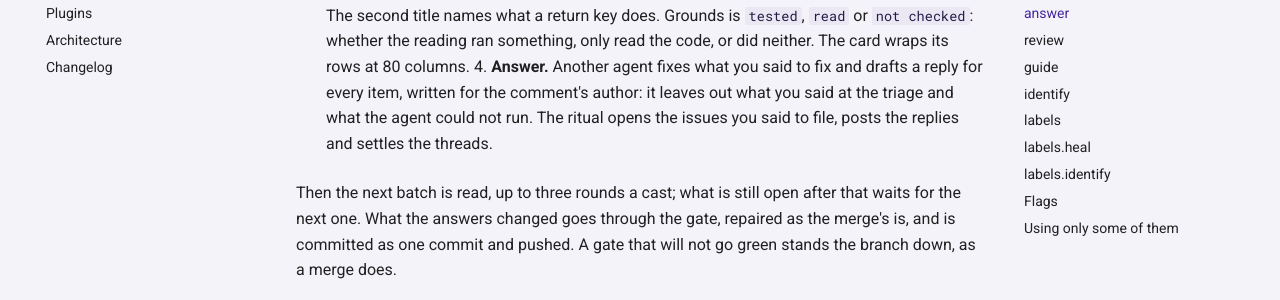
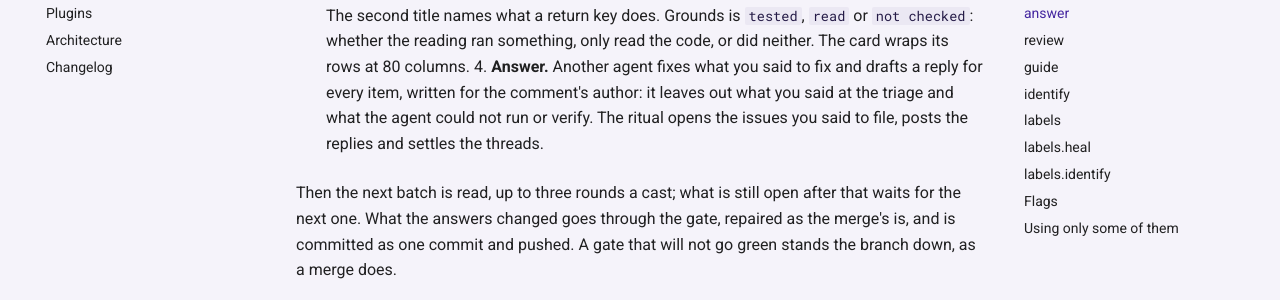
Before and after one commit to fancysnake/cabinet, an MkDocs documentation site: the page built from docs/rituals.md, in a window 1280 px wide and 900 px high, scrolled down 4850 px. Shown: the part 203-503 px from the top of the window. Built offline with MkDocs 1.6.1 and Material for MkDocs 9.7.7, drawn with Linux system fonts in a browser that asks for light colours; comment, search, counter and statistics services are not loaded.

Commit message:
chore: act on the review triage

```diff
--- a/docs/rituals.md
+++ b/docs/rituals.md
@@ -224,7 +224,7 @@ Attended, the task goes round in batches of `--batch` open threads:
     code, or did neither. The card wraps its rows at 80 columns.
 4. **Answer.** Another agent fixes what you said to fix and drafts a reply for
    every item, written for the comment's author: it leaves out what you said
-   at the triage and what the agent could not run. The ritual opens the
+   at the triage and what the agent could not run or verify. The ritual opens the
    issues you said to file, posts the replies and settles the threads.
 
 Then the next batch is read, up to three rounds a cast; what is still open
```
Also changed, not shown: CHANGELOG.md (+1 -1 lines), 1 other file.
